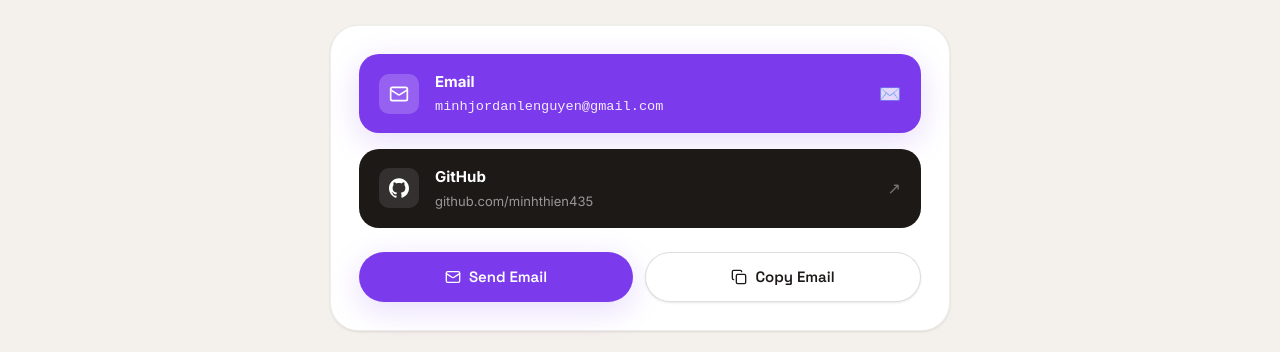
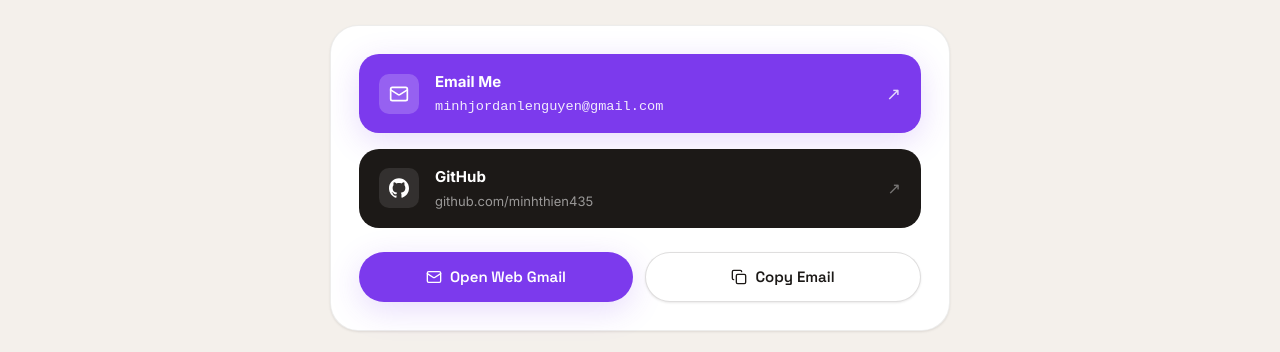
Before and after one commit to minhthien435/minhthien-portfolio, a React (Vite) app: page / in a window 1280 px wide. Shown: the part 5983-6335 px from the top of the page. Built offline with nearby package versions, Linux system fonts and the light colour scheme.

Commit message:
Upgrade Send Email action to launch web-based Gmail composer directly

```diff
--- a/src/components/Contact/Contact.jsx
+++ b/src/components/Contact/Contact.jsx
@@ -19,6 +19,13 @@
     navigator.clipboard.writeText(personalInfo.email);
     setCopied(true);
     setTimeout(() => setCopied(false), 2000);
+  };
+
+  const handleSendEmail = (e) => {
+    e.preventDefault();
+    // Opens web-based Gmail composer directly in a new tab with pre-filled recipient & subject
+    const gmailUrl = `https://mail.google.com/mail/?view=cm&fs=1&to=${encodeURIComponent(personalInfo.email)}&su=${encodeURIComponent('Frontend Developer Internship Inquiry — Minh Le Portfolio')}`;
+    window.open(gmailUrl, '_blank', 'noopener,noreferrer');
   };
 
   return (
@@ -68,7 +75,8 @@
           }}>
             {/* Email contact row */}
             <motion.a
-              href={`mailto:${personalInfo.email}`}
+              href="#"
+              onClick={handleSendEmail}
               whileHover={{ scale: 1.02, y: -2 }}
               whileTap={{ scale: 0.98 }}
               style={{
@@ -85,12 +93,12 @@
                 <Mail size={20} color="white" />
               </div>
               <div style={{ textAlign: 'left', flex: 1, overflow: 'hidden' }}>
-                <p style={{ fontWeight: 700, fontSize: '0.9375rem', marginBottom: '0.1rem' }}>Email</p>
+                <p style={{ fontWeight: 700, fontSize: '0.9375rem', marginBottom: '0.1rem' }}>Email Me</p>
                 <p style={{ opacity: 0.9, fontSize: '0.85rem', wordBreak: 'break-all', fontFamily: 'monospace' }}>
                   {personalInfo.email}
                 </p>
               </div>
-              <span style={{ opacity: 0.8, fontSize: '1.1rem' }}>✉️</span>
+              <span style={{ opacity: 0.8, fontSize: '1.1rem' }}>↗</span>
             </motion.a>
 
             {/* GitHub contact row */}
@@ -121,15 +129,15 @@
 
             {/* Quick Actions */}
             <div style={{ display: 'flex', gap: '0.75rem', marginTop: '0.5rem', justifyContent: 'center', flexWrap: 'wrap' }}>
-              <motion.a
+              <motion.button
                 whileHover={{ scale: 1.04 }}
                 whileTap={{ scale: 0.96 }}
-                href={`mailto:${personalInfo.email}`}
+                onClick={handleSendEmail}
                 className="btn btn-primary"
                 style={{ flex: 1, minWidth: 160, justifyContent: 'center' }}
               >
-                <Mail size={16} /> Send Email
-              </motion.a>
+                <Mail size={16} /> Open Web Gmail
+              </motion.button>
 
               <motion.button
                 whileHover={{ scale: 1.04 }}
```
